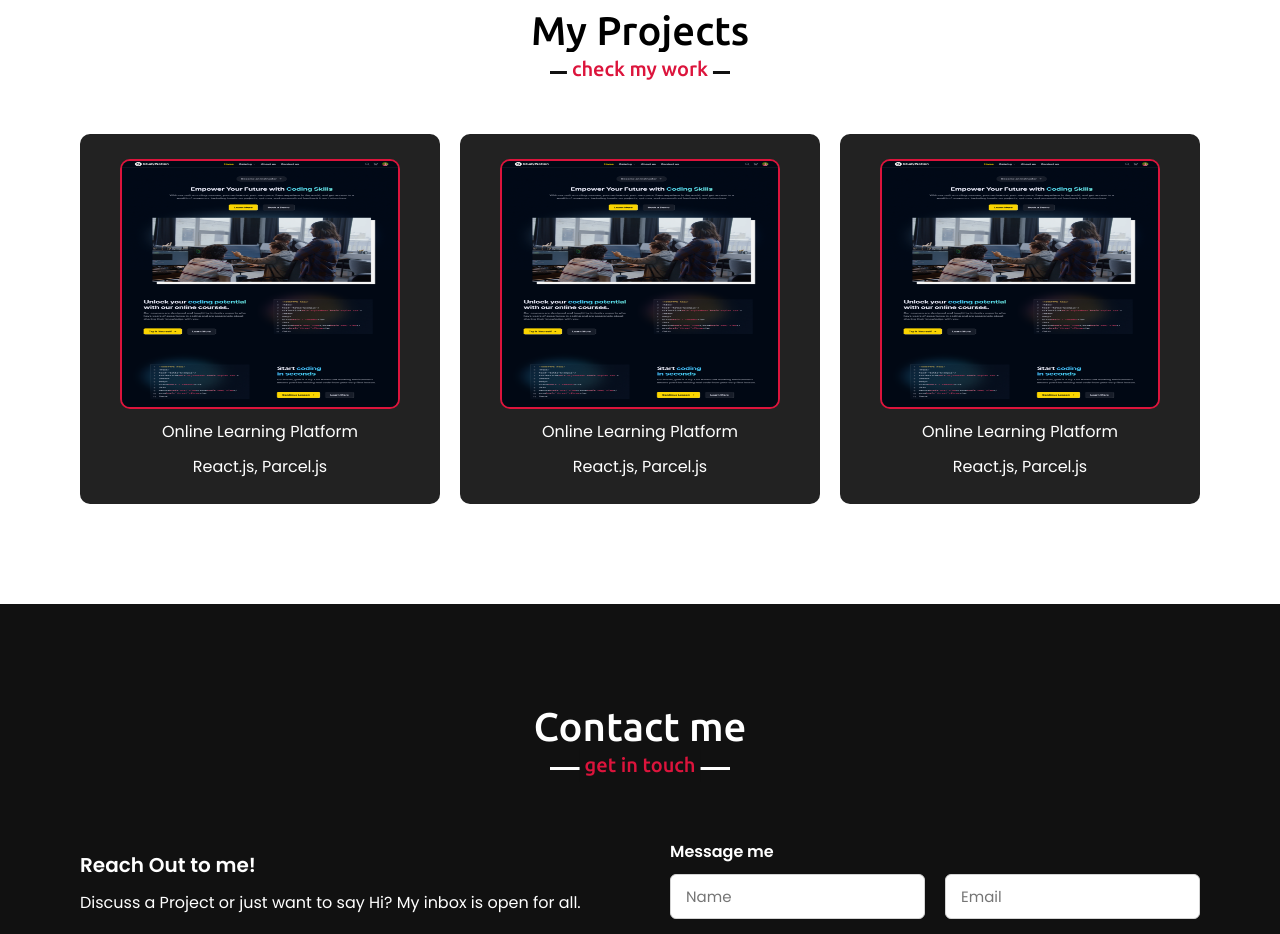
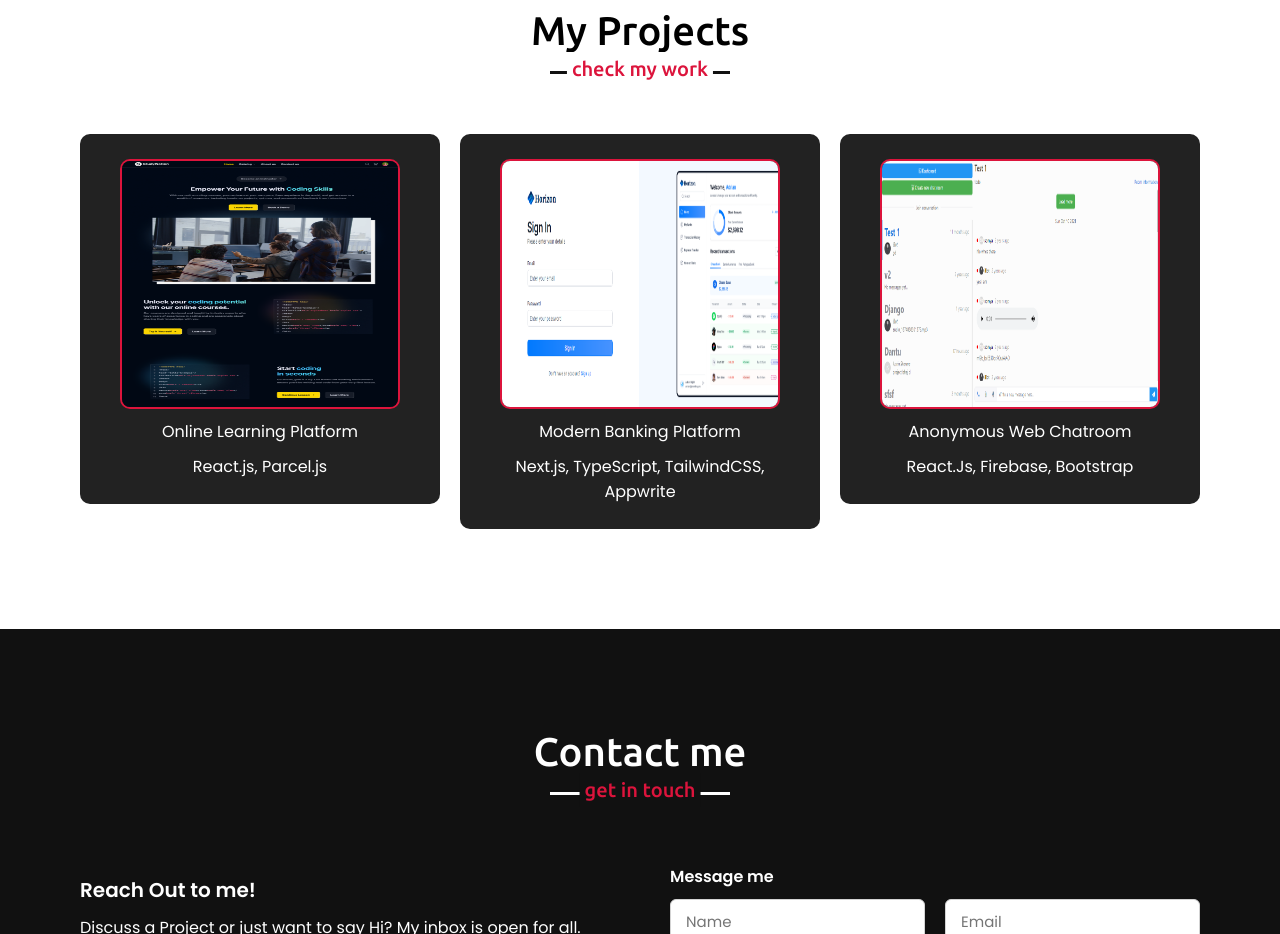
Before and after one commit to zapshooter/personal-portfolio, a plain HTML site: page index.html in a window 1280 px wide. Shown: the part 2420-3354 px from the top of the page. Drawn offline with nearby package versions, Linux system fonts and the light colour scheme.

Commit message:
changes made to projects

```diff
--- a/index.html
+++ b/index.html
@@ -177,23 +177,48 @@
         <div class="max-width">
             <h2 class="title fadein">My Projects</h2>
             <div class="carousel owl-carousel">
+                <!-- Card 1 -->
                 <div class="card">
                     <a href="https://github.com/zapshooter/Online-Teaching-Platform" target="_blank" rel="noreferrer" title="Online Learning Platform">
                         <div class="box">
                             <img src="./images/mainpage.png" alt="Online-Teaching-Platform">
-
                         </div>
                     </a>
                     <a href="https://github.com/zapshooter/Online-Teaching-Platform" target="_blank" rel="noreferrer" title="Online Learning Platform Repository">
                         <p>Online Learning Platform</p>
                     </a>
+                    <p>React.js, Parcel.js</p>
+                </div>
 
-                    <p>React.js, Parcel.js</p>
+                <!-- Card 2 -->
+                <div class="card">
+                    <a href="https://github.com/zapshooter/Banking-Web-app" target="_blank" rel="noreferrer" title="Temple Portal">
+                        <div class="box">
+                            <img src="./images/banking.png" alt="Temple-Portal">
+                        </div>
+                    </a>
+                    <a href="https://github.com/zapshooter/Banking-Web-app" target="_blank" rel="noreferrer" title="Temple Portal Repository">
+                        <p>Modern Banking Platform</p>
+                    </a>
+                    <p>Next.js, TypeScript, TailwindCSS, Appwrite</p>
+                </div>
 
+                <!-- Card 3 -->
+                <div class="card">
+                    <a href="https://github.com/zapshooter/chatroom-demo" target="_blank" rel="noreferrer" title="Business Leads Portal">
+                        <div class="box">
+                            <img src="./images/chatroom.png" alt="Business-Leads-Portal">
+                        </div>
+                    </a>
+                    <a href="https://github.com/zapshooter/chatroom-demo" target="_blank" rel="noreferrer" title="Business Leads Portal Repository">
+                        <p>Anonymous Web Chatroom</p>
+                    </a>
+                    <p>React.Js, Firebase, Bootstrap</p>
                 </div>
             </div>
         </div>
     </section>
+
     <!-- Project section end -->
     <!-- Contact section start -->
     <section class="contact" id="contact">
```
Also changed, not shown: images/banking.png (added), images/chatroom.png (added).
